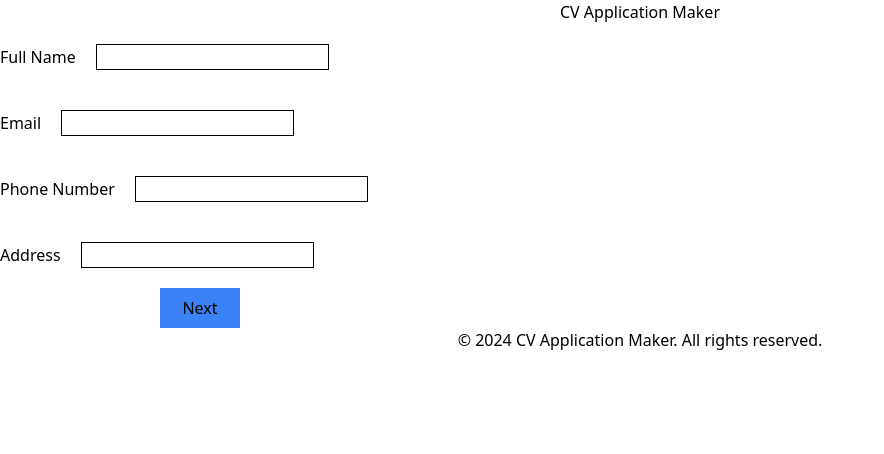
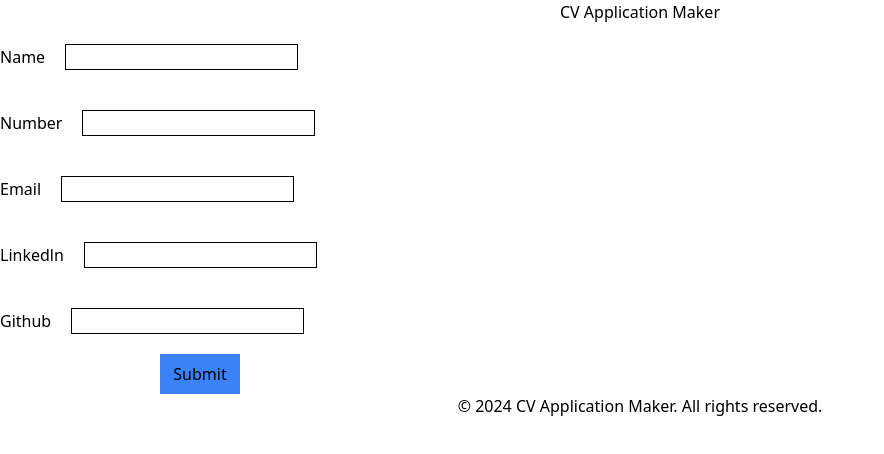
Before and after one commit to faiz877/CV-Maker, a React (Vite) app: page / in a window 1280 px wide. Shown: the top 454 px of the page, without its empty margins (0-884 px from the left). Built offline with nearby package versions, Linux system fonts and the light colour scheme.

Commit message:
refactor: updated component

```diff
--- a/src/components/form/PersonalInfo.jsx
+++ b/src/components/form/PersonalInfo.jsx
@@ -2,12 +2,13 @@ import { useState } from "react";
 import Input from "../common/Input";
 import Button from "../common/Button";
 
-const PersonalInfo = () => {
+export default function PersonalInfo() {
   const [formData, setFormData] = useState({
     name: "",
+    number: "",
     email: "",
-    phone: "",
-    address: "",
+    linkedln: "",
+    github: "",
   });
 
   const handleChange = (e) => {
@@ -16,41 +17,49 @@ const PersonalInfo = () => {
 
   const handleSubmit = (e) => {
     e.preventDefault();
+    console.log("form submit");
   };
 
   return (
+    <div>
       <form onSubmit={handleSubmit}>
         <Input
-        label="Full Name"
+          label="Name"
           type="text"
-        name="name"
+          name="userName"
           value={formData.name}
+          onChange={handleChange}
+        />
+        <Input
+          label="Number"
+          type="tel"
+          name="userNumber"
+          value={formData.number}
           onChange={handleChange}
         />
         <Input
           label="Email"
           type="email"
-        name="email"
+          name="userEmail"
           value={formData.email}
           onChange={handleChange}
         />
         <Input
-        label="Phone Number"
+          label="Linkedln"
           type="text"
-        name="phone"
-        value={formData.phone}
+          name="userLinkedln"
+          value={formData.linkedln}
           onChange={handleChange}
         />
         <Input
-        label="Address"
+          label="Github"
           type="text"
-        name="address"
-        value={formData.address}
+          name="userGithub"
+          value={formData.github}
           onChange={handleChange}
         />
-      <Button type="submit" text="Next" />
+        <Button type="submit" text="Submit" />
       </form>
+    </div>
   );
-};
-
-export default PersonalInfo;
+}
```
Lines whose indentation alone changed are shown as unchanged.
